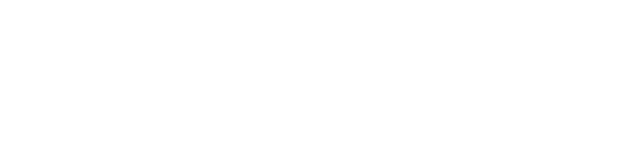
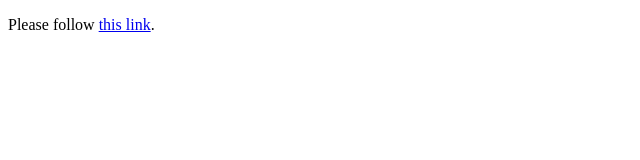
Before and after one commit to dimasrizqi/dimasrizqi.github.io, a plain HTML site: page index.html in a window 1280 px wide. Shown: the whole page, without its empty margins (0-640 px from the left). Drawn offline with Linux system fonts and the light colour scheme.

Commit message:
Update index.html

```diff
--- a/index.html
+++ b/index.html
@@ -4,5 +4,6 @@
     <meta http-equiv="refresh" url='https://dimasrizqi.medium.com'" />
   </head>
   <body>
+  <p>Please follow <a href="https://dimasrizqi.medium.com">this link</a>.</p>
   </body>
 </html>
```
